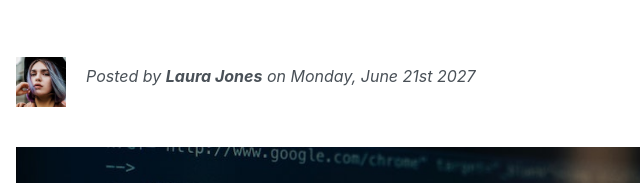
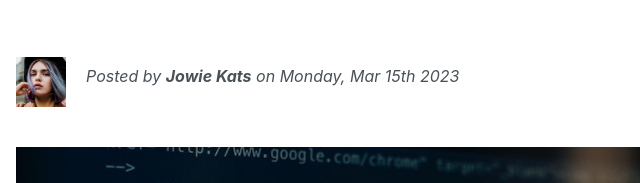
Before and after one commit to jowiekat/HTML-CSS-project, a plain HTML site: page index.html in a window 1280 px wide. Shown: the part 276-459 px from the top of the page, 14-654 px from the left. Drawn offline with Linux system fonts and the light colour scheme.

Commit message:
Changed Author's Name

```diff
--- a/index.html
+++ b/index.html
@@ -30,7 +30,7 @@
                 alt="Laura-img"
               />
               <p class="Author">
-                Posted by <strong>Laura Jones</strong> on Monday, June 21st 2027
+                Posted by <strong>Jowie Kats</strong> on Monday, Mar 15th 2023
               </p>
             </div>
             <img
```
